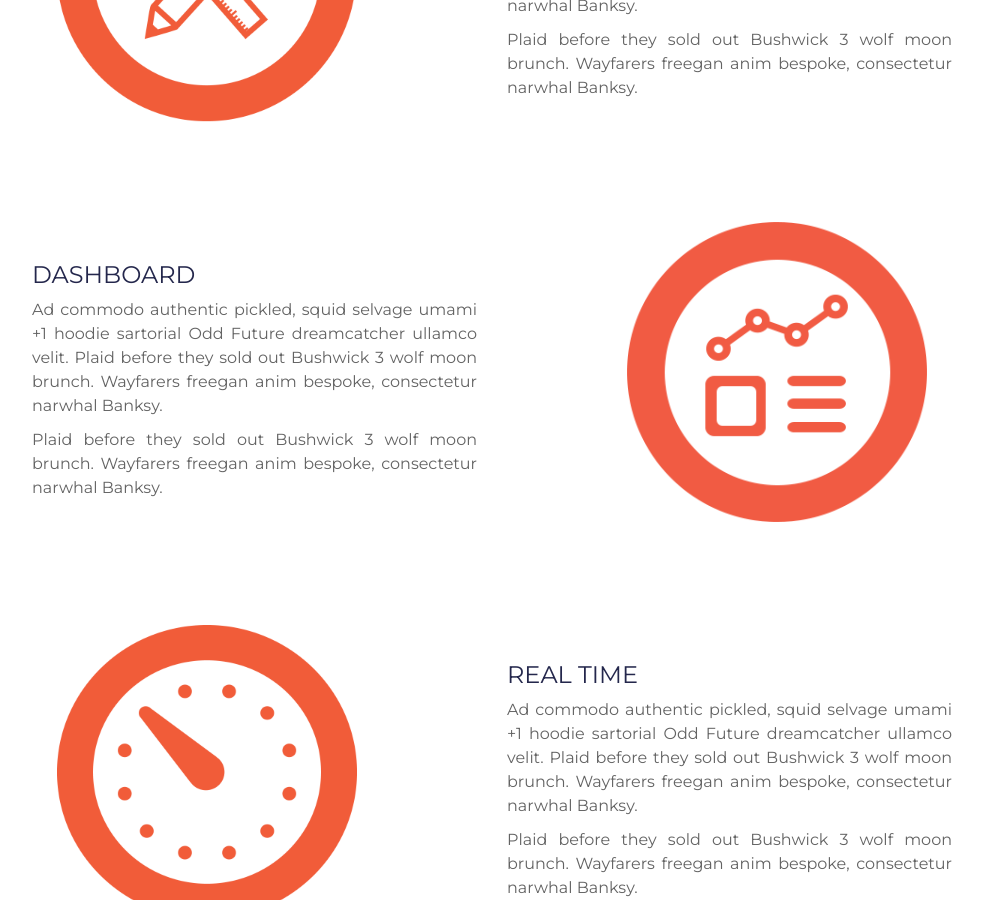
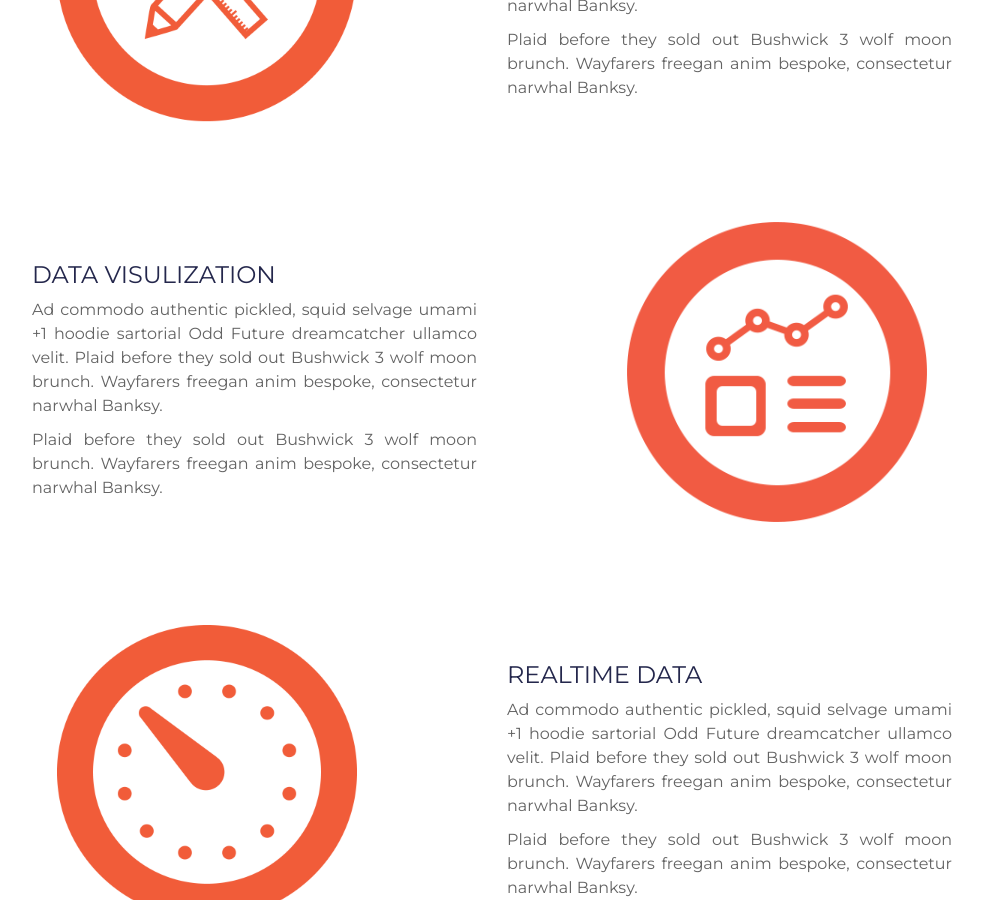
Before and after one commit to openifyit/jekyll-website, a Jekyll site: the page built from index.html, in a window 1280 px wide and 900 px high, scrolled down 1261 px. Shown: the whole window, without its empty margins (148-1131 px from the left). Built offline with Jekyll 4.4.1, drawn with Linux system fonts in a browser that asks for light colours.

Commit message:
extract text to data

```diff
--- /dev/null
+++ b/_data/header.yml
@@ -0,0 +1 @@
+logo: /assets/images/openify_logo_white.png
--- a/_includes/head.html
+++ b/_includes/head.html
@@ -1,7 +1,7 @@
 <head>
     <meta charset="utf-8">
     <meta http-equiv="X-UA-Compatible" content="IE=edge">
-    <title>{% if page.title %}{{ page.title }}{% else %}{{ site.title }}{% endif %}</title>
+    <title>{{ site.title }}</title>
     <meta name="viewport" content="width=device-width">
     <meta name="description" content="{{ site.description }}">
     <link rel="canonical" href="{{ page.url | replace:'index.html','' | prepend: site.baseurl | prepend: site.url }}">
--- a/_includes/header.html
+++ b/_includes/header.html
@@ -1,5 +1,5 @@
 <header class="site-header">
     <div class="logo-container">
-      <img src="/assets/images/openify_logo_white.png">
+      <img src="{{site.data.header.logo}}">
     </div>
 </header>
--- a/index.html
+++ b/index.html
@@ -6,62 +6,41 @@
     <h2>Our services</h2>
     <section class="row">
         <div class="col-sm-4 col-sm-offset-1">
-            <img class="img-responsive" src="/assets/images/api_factory.png">
+            <img class="img-responsive" src="{{site.data.home.services.api.image}}">
         </div>
         <div class="col-sm-5 col-sm-offset-1 section-text">
-            <h3>Customized API</h3>
+            <h3>{{site.data.home.services.api.title}}</h3>
 
-            <p>
-                Ad commodo authentic pickled, squid selvage umami +1 hoodie sartorial Odd Future dreamcatcher ullamco
-                velit. Plaid before they sold out Bushwick 3 wolf moon brunch. Wayfarers freegan anim bespoke, consectetur
-                narwhal Banksy.
-            </p>
-
-            <p>
-                Plaid before they sold out Bushwick 3 wolf moon brunch. Wayfarers freegan anim bespoke, consectetur
-                narwhal Banksy.
-            </p>
+            {% for paragraph in site.data.home.services.api.details %}
+            <p>{{paragraph}}</p>
+            {% endfor %}
         </div>
     </section>
     <section class="row">
         <div class="col-sm-4 col-sm-offset-1" style="display:none;">
-            <img class="img-responsive" src="/assets/images/visualize.png">
+            <img class="img-responsive" src="{{site.data.home.services.dashboard.image}}">
         </div>
         <div class="col-sm-5 col-sm-offset-1 section-text">
-            <h3>Dashboard</h3>
+            <h3>{{site.data.home.services.dashboard.title}}</h3>
 
-            <p>
-                Ad commodo authentic pickled, squid selvage umami +1 hoodie sartorial Odd Future dreamcatcher ullamco
-                velit. Plaid before they sold out Bushwick 3 wolf moon brunch. Wayfarers freegan anim bespoke, consectetur
-                narwhal Banksy.
-            </p>
-
-            <p>
-                Plaid before they sold out Bushwick 3 wolf moon brunch. Wayfarers freegan anim bespoke, consectetur
-                narwhal Banksy.
-            </p>
+            {% for paragraph in site.data.home.services.dashboard.details %}
+            <p>{{paragraph}}</p>
+            {% endfor %}
         </div>
         <div class="col-sm-4 col-sm-offset-1">
-            <img class="img-responsive" src="/assets/images/visualize.png">
+            <img class="img-responsive" src="{{site.data.home.services.dashboard.image}}">
         </div>
     </section>
     <section class="row">
         <div class="col-sm-4 col-sm-offset-1">
-            <img class="img-responsive" src="/assets/images/realtime.png">
+            <img class="img-responsive" src="{{site.data.home.services.realtime.image}}">
         </div>
         <div class="col-sm-5 col-sm-offset-1 section-text">
-            <h3>Real time</h3>
+            <h3>{{site.data.home.services.realtime.title}}</h3>
 
-            <p>
-                Ad commodo authentic pickled, squid selvage umami +1 hoodie sartorial Odd Future dreamcatcher ullamco
-                velit. Plaid before they sold out Bushwick 3 wolf moon brunch. Wayfarers freegan anim bespoke, consectetur
-                narwhal Banksy.
-            </p>
-
-            <p>
-                Plaid before they sold out Bushwick 3 wolf moon brunch. Wayfarers freegan anim bespoke, consectetur
-                narwhal Banksy.
-            </p>
+            {% for paragraph in site.data.home.services.realtime.details %}
+            <p>{{paragraph}}</p>
+            {% endfor %}
         </div>
     </section>
 </div>
```
Also changed, not shown: _data/home.yml (added, +19 -0 lines).
